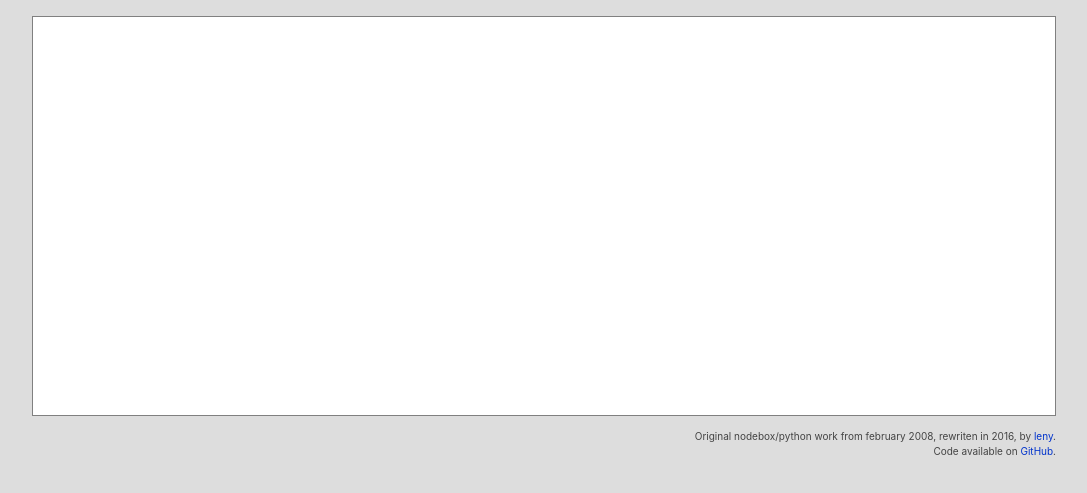
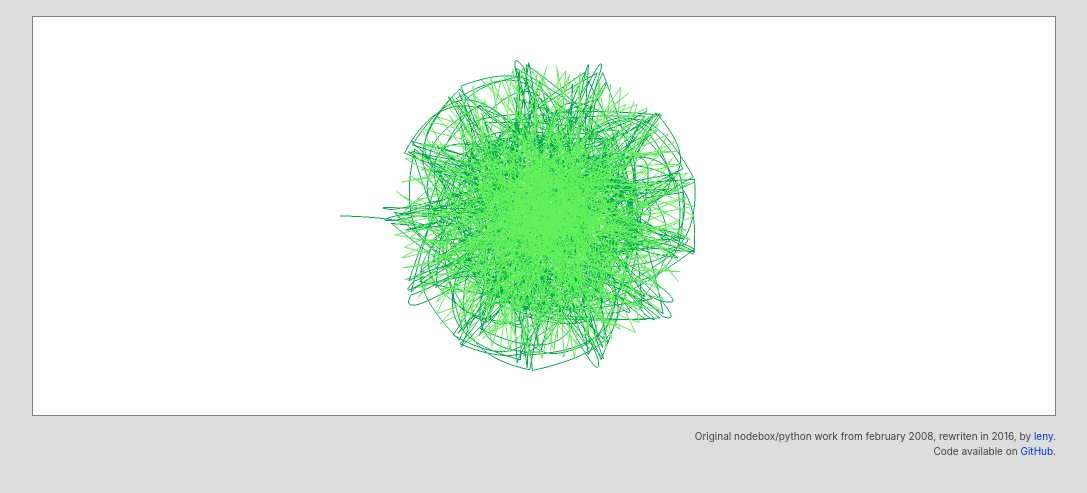
Before and after one commit to leny/parametrics, a plain HTML site: page index.html in a window 1280 px wide. Shown: the part 195-688 px from the top of the page, without its empty margins (96-1183 px from the left). Drawn offline with Linux system fonts and the light colour scheme.

Commit message:
Basic retranscription of original python script

```diff
--- a/index.html
+++ b/index.html
@@ -31,5 +31,7 @@
                 </p>
             </footer>
         </main>
+
+        <script src="scripts/parametrics.js"></script>
     </body>
 </html>
--- /dev/null
+++ b/scripts/parametrics.js
@@ -0,0 +1,92 @@
+/* leny/parametrics
+ *
+ * /script/parametrics - main script
+ *
+ * coded by leny@flatLand!
+ * started at 23/10/2016
+ */
+
+// NOTE: this is a bug W.I.P. Some wild & shiny refactors may appear.
+
+window.RandomEQ = function( iRadius, iDelta ) {
+    this.radius = iRadius;
+    this.delta = iDelta;
+    this.centerX = 0;
+    this.centerY = 0;
+    this.translation = 0;
+};
+
+window.RandomEQ.prototype.getNext = function() {
+    var iX = this.centerX + Math.cos( this.translation ) * this.radius,
+        iY = this.centerY + Math.sin( this.translation ) * this.radius;
+
+    this.translation += this.delta;
+    return [ iX, iY ];
+};
+
+( function() {
+
+    "use strict";
+
+    var oCanvas, iWidth, iHeight, oContext,
+        fInit, fGetParametrics, fDraw;
+
+    fInit = function() {
+        oCanvas = document.querySelector( "canvas" );
+        if ( !( oContext = oCanvas.getContext( "2d" ) ) ) {
+            return console.error( "Seriously, dude?" );
+        }
+        iWidth = oCanvas.clientWidth;
+        iHeight = oCanvas.clientHeight;
+
+        oCanvas.width = iWidth * 2;
+        oCanvas.height = iHeight * 2;
+
+        oContext.clearRect( 0, 0, iWidth * 2, iHeight * 2 );
+        oContext.translate( iWidth, iHeight );
+
+        fDraw();
+        fDraw( true );
+    };
+
+    fGetParametrics = function( bMagic ) {
+        var iRandomParam = Math.random() * 10;
+
+        return {
+            "rand": iRandomParam,
+            "eq": [
+                new RandomEQ( ( bMagic ? -135 : Math.random() * -1 * iWidth / 3 ), Math.random() * -1 * iRandomParam ),
+                new RandomEQ( ( bMagic ? -165 : Math.random() * -1 * iWidth / 2 ), Math.random() * iRandomParam ),
+                new RandomEQ( ( bMagic ? 150 : Math.random() * -1 * iWidth / 3 ), Math.random() * iRandomParam ),
+                new RandomEQ( ( bMagic ? 135 : Math.random() * -1 * iWidth ), Math.random() * iRandomParam )
+            ],
+        };
+    };
+
+    fDraw = function( bMagic ) {
+        var oParams = fGetParametrics( bMagic ),
+            aPos1 = oParams.eq[ 0 ].getNext(),
+            aPos2 = oParams.eq[ 0 ].getNext(),
+            iLoopCount = 180 + Math.round( Math.random() * 180 ) * Math.round( Math.random() * 2 ),
+            aLoopPosOne, aLoopPosTwo, aLoopPosThree, aLoopPosFour;
+
+        oContext.strokewidth = Math.ceil( Math.random() * 3 );
+        oContext.strokeStyle = "rgba( " + Math.floor( Math.random() * 255 ) + ", " + Math.floor( Math.random() * 255 ) + ", " + Math.floor( Math.random() * 255 ) + ", " + ( 0.25 + Math.random() * 0.75 ) + " )";
+
+        oContext.beginPath( aPos1[ 0 ] + aPos2[ 0 ], aPos1[ 1 ], aPos2[ 1 ] );
+
+        while ( iLoopCount-- ) {
+            aLoopPosOne = oParams.eq[ 0 ].getNext();
+            aLoopPosTwo = oParams.eq[ 1 ].getNext();
+            aLoopPosThree = oParams.eq[ 2 ].getNext();
+            aLoopPosFour = oParams.eq[ 3 ].getNext();
+            oContext.bezierCurveTo( aLoopPosFour[ 0 ], aLoopPosFour[ 1 ], aLoopPosThree[ 0 ], aLoopPosThree[ 1 ], aLoopPosOne[ 0 ] + aLoopPosTwo[ 0 ], aLoopPosOne[ 1 ] + aLoopPosTwo[ 1 ] );
+            oContext.stroke();
+        }
+
+        oContext.closePath();
+    };
+
+    window.addEventListener( "DOMContentLoaded", fInit );
+
+} )();
```
